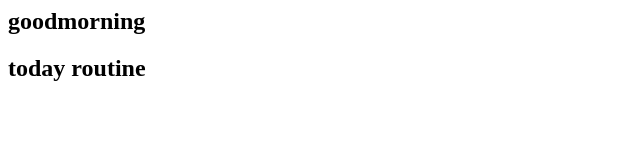
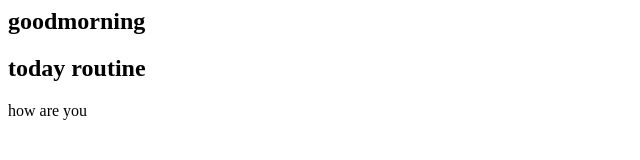
Before and after one commit to sunigu11/practicehtml, a plain HTML site: page day2.html in a window 1280 px wide. Shown: the full height of the page, 0-640 px from the left. Drawn offline with Linux system fonts and the light colour scheme.

Commit message:
added a para

```diff
--- a/day2.html
+++ b/day2.html
@@ -1,4 +1,7 @@
 <html>
     <h2>goodmorning</h2>
     <h2>today routine</h2>
+    <p>
+        how are you
+    </p>
 </html>
```
